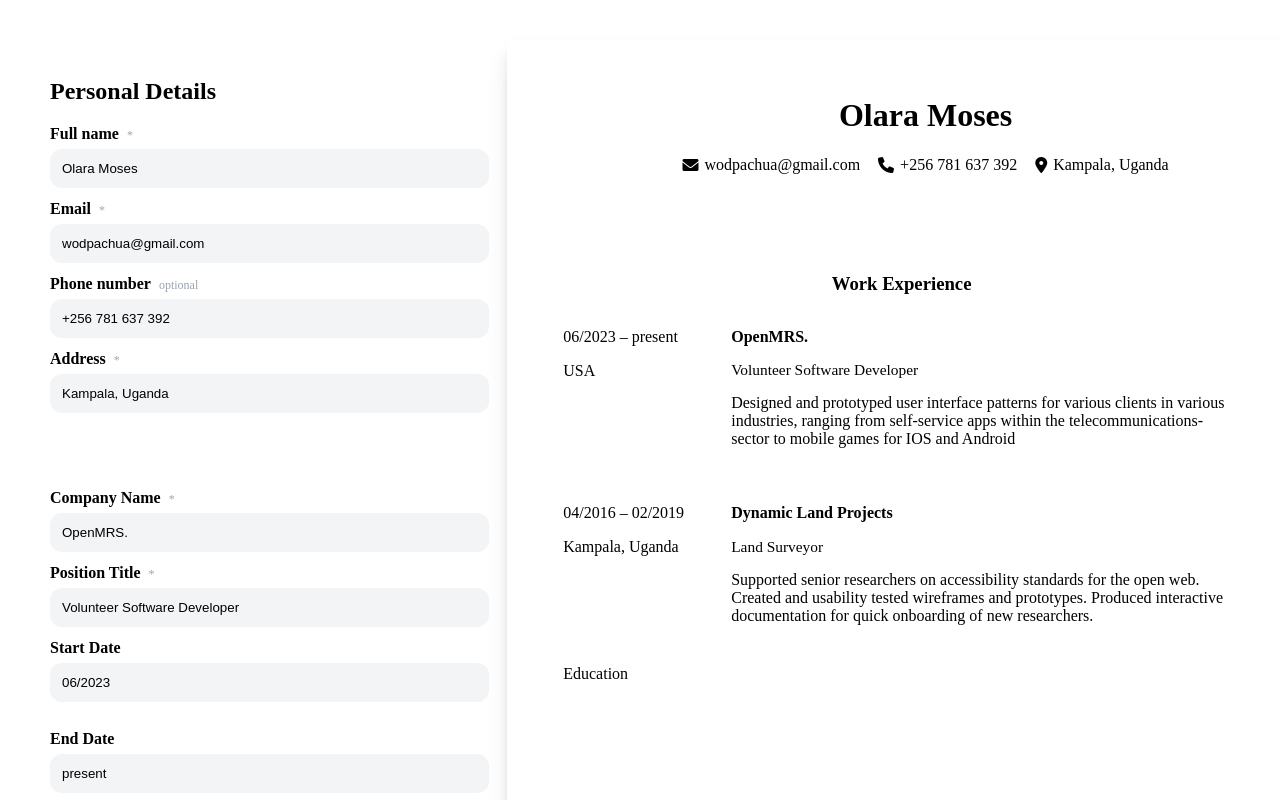
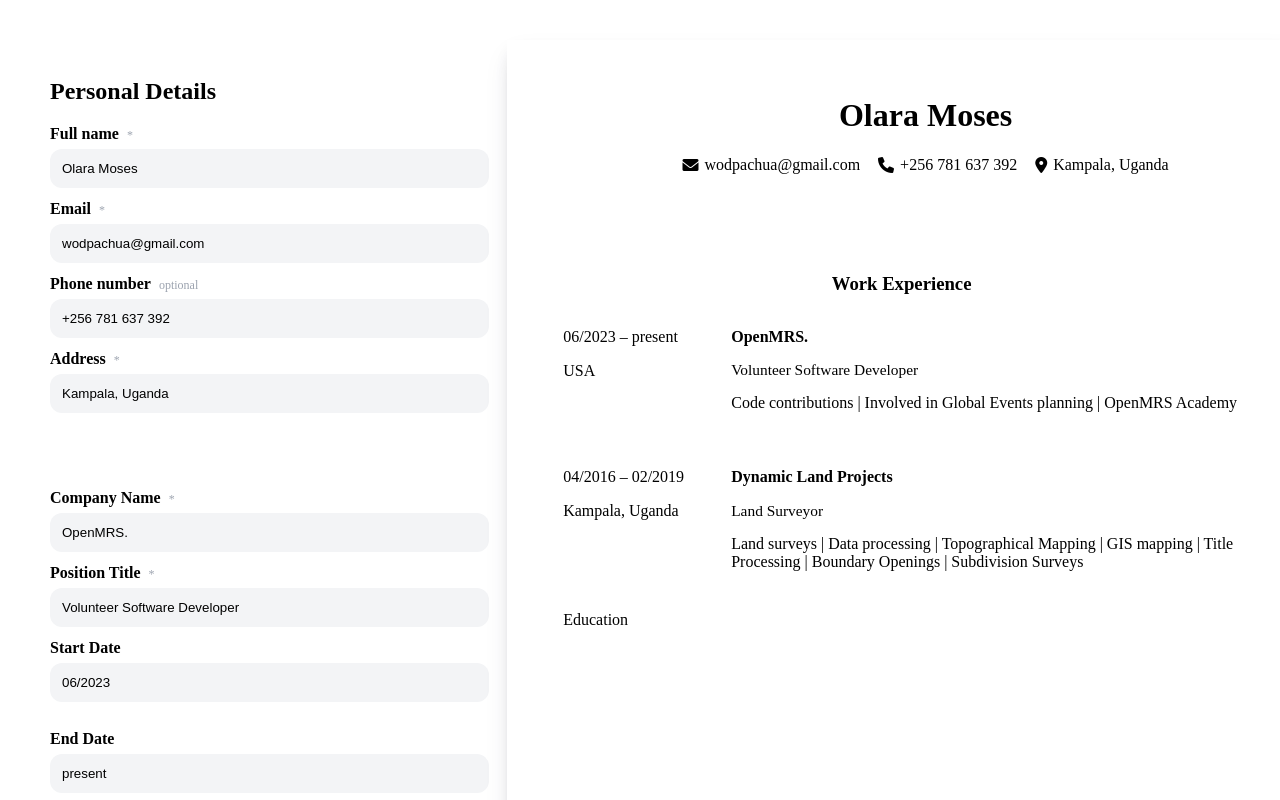
Before and after one commit to agile-learning-institute/member-moses-cv-application, a React (Vite) app: page / in a window 1280 px wide. Shown: the top 800 px of the page. Built offline with nearby package versions, Linux system fonts and the light colour scheme; the HTML template or start-up script is replaced by a standard one.

Commit message:
Update template and script command

```diff
--- a/package.json
+++ b/package.json
@@ -9,8 +9,7 @@
     "build": "vite build --watch",
     "lint": "eslint . --ext js,jsx --report-unused-disable-directives --max-warnings 0",
     "preview": "vite preview",
-    "predeploy": "npm run build",
-    "deploy": "gh-pages -d build"
+    "deploy": "gh-pages -d dist"
   },
   "dependencies": {
     "@fortawesome/fontawesome-svg-core": "^6.5.2",
--- a/src/dataTemplate.js
+++ b/src/dataTemplate.js
@@ -11,11 +11,11 @@ const dataTemplate = {
   sections: {
     educations: [
       {
-        degree: "Bachelors in Land Surveying",
-        schoolName: "Makerere University",
-        location: "Kampala, Uganda",
-        startDate: "08/2015",
-        endDate: "12/2019",
+        degree: "Agile Software Engineering",
+        schoolName: "Agile Learning Institute",
+        location: "Remote",
+        startDate: "02/2024",
+        endDate: "Present",
         isCollapsed: true,
         isHidden: false,
         id: uuid(),
@@ -38,7 +38,7 @@ const dataTemplate = {
         positionTitle: "Volunteer Software Developer",
         location: "USA",
         description:
-          "Designed and prototyped user interface patterns for various clients in various industries, ranging from self-service apps within the telecommunications-sector to mobile games for IOS and Android",
+          "Code contributions | Involved in Global Events planning | OpenMRS Academy",
         startDate: "06/2023",
         endDate: "present",
         isCollapsed: true,
@@ -49,7 +49,7 @@ const dataTemplate = {
         positionTitle: "Land Surveyor",
         location: "Kampala, Uganda",
         description:
-          "Supported senior researchers on accessibility standards for the open web. Created and usability tested wireframes and prototypes. Produced interactive documentation for quick onboarding of new researchers.",
+          "Land surveys | Data processing | Topographical Mapping | GIS mapping | Title Processing | Boundary Openings | Subdivision Surveys",
         startDate: "04/2016",
         endDate: "02/2019",
         isCollapsed: true,
```
